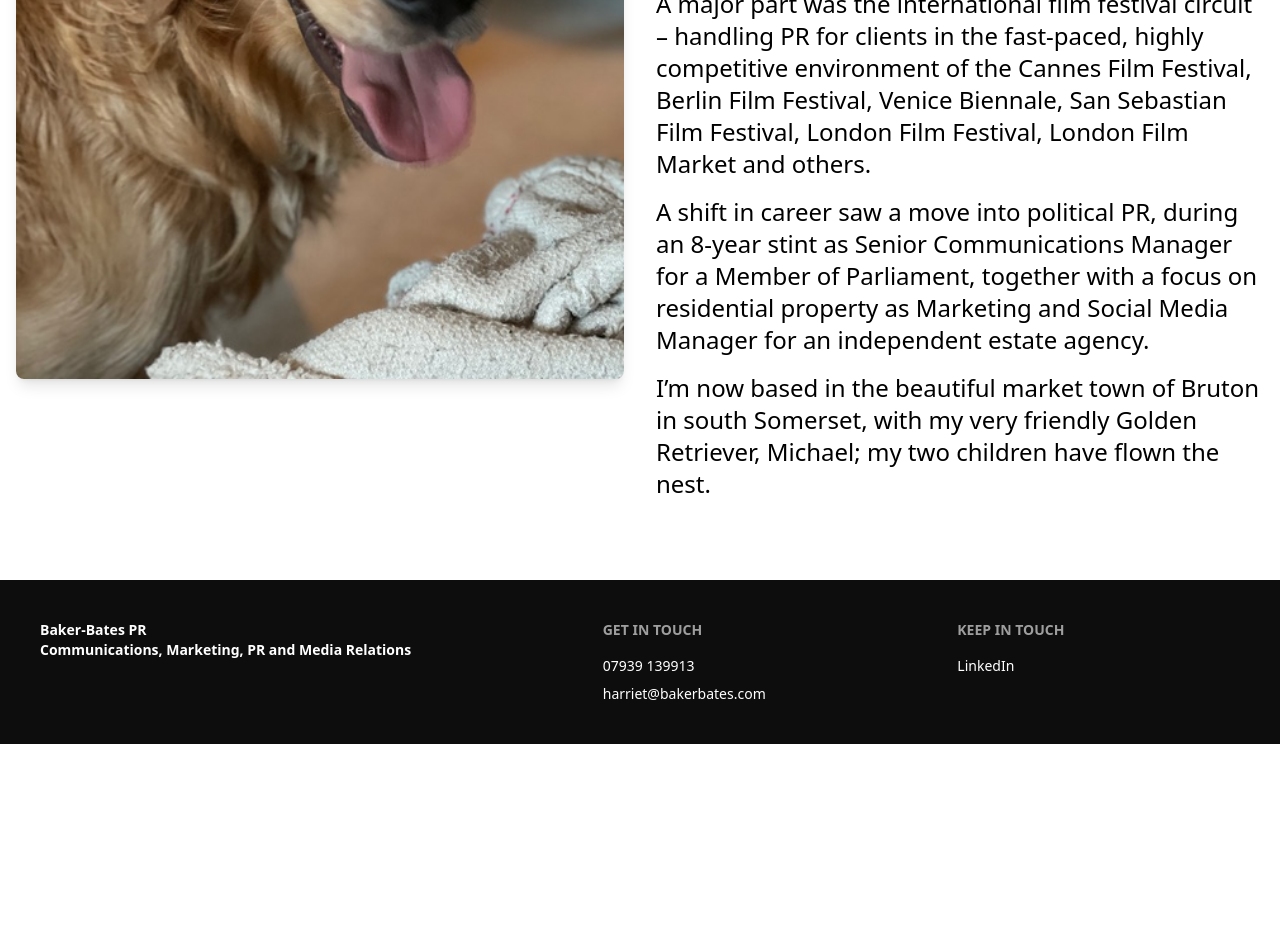
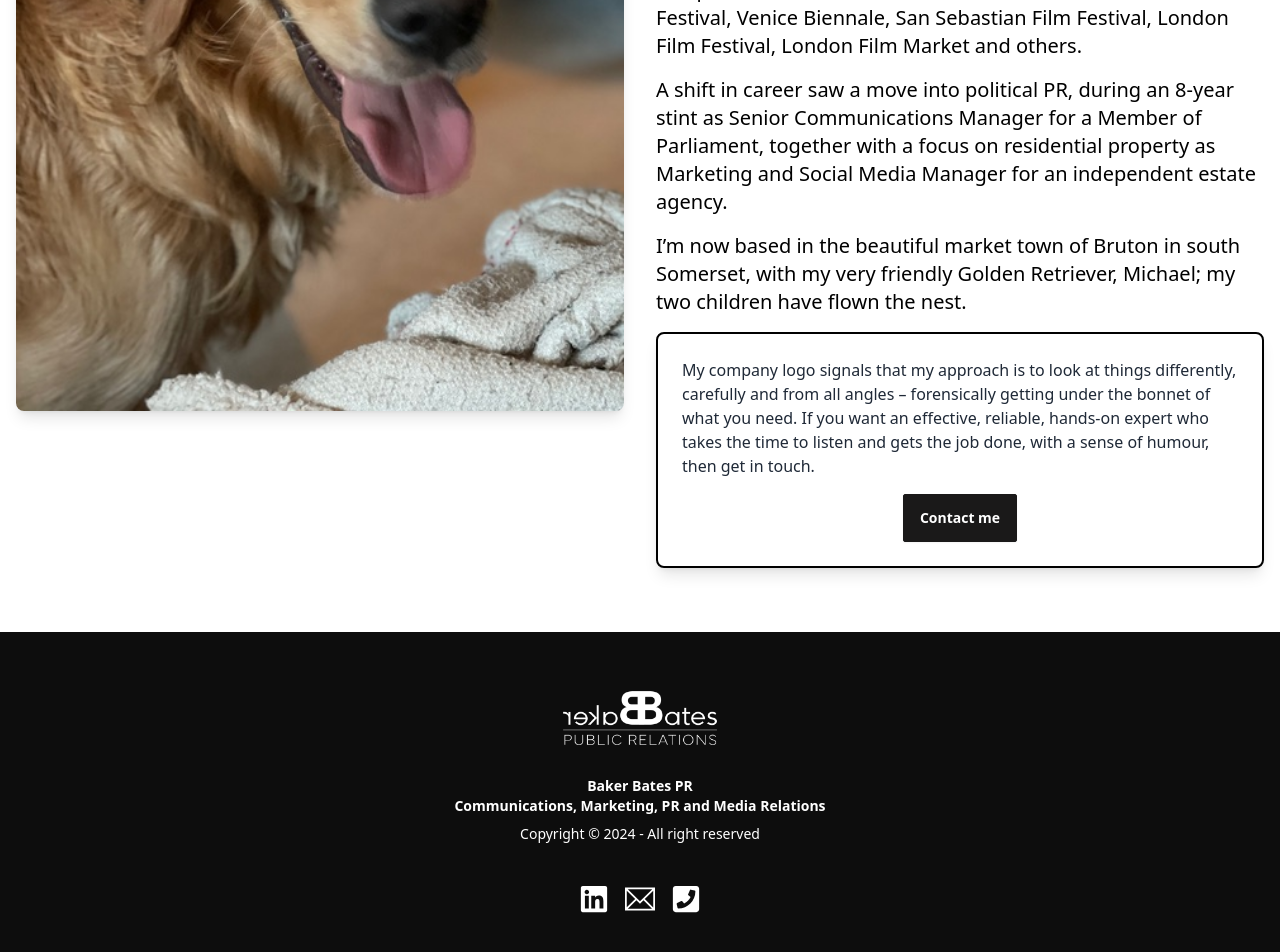
Before and after one commit to SebastianStankiewicz/PRPortfolio, a React (Vite) app: page /about in a window 1280 px wide. Shown: the part 528-1480 px from the top of the page. Before the commit the page ends 1272 px from the top, so only its background shows below. Built offline with nearby package versions, Linux system fonts and the light colour scheme.

Commit message:
Added logo. Changed some icons and cleaned up descriptions of services.

```diff
--- a/src/components/Footer.jsx
+++ b/src/components/Footer.jsx
@@ -2,26 +2,43 @@ import React from 'react'
 
 //Eg all contact links
 
+import bakerBatesLogo from "../companyLogos/bakerBatesLogo.png"
+import { FaLinkedin } from "react-icons/fa";
+import { TfiEmail } from "react-icons/tfi";
+import { FaPhoneSquare } from "react-icons/fa";
 const Footer = () => {
   return (
     <>
 
-<footer className="footer bg-primary text-primary-content p-10">
+<footer className="footer footer-center bg-primary text-primary-content p-10">
   <aside>
+  <img src={bakerBatesLogo} alt="Baker bates" className="h-24 object-contain invert" />
     <p className="font-bold">
-      Baker-Bates PR
+      Baker Bates PR
       <br />
       Communications, Marketing, PR and Media Relations
     </p>
+    <p>Copyright © {new Date().getFullYear()} - All right reserved</p>
   </aside>
   <nav>
-    <h6 className="footer-title">Get in touch</h6>
-    <a className="">07939 139913</a>
-    <a className="link link-hover" href="mailto:harriet@bakerbates.com">harriet@bakerbates.com</a>
-  </nav>
-  <nav>
-    <h6 className="footer-title">Keep in touch</h6>
-    <a className="link link-hover" href='https://www.linkedin.com/in/harrietbakerbates-'>LinkedIn</a>
+    <div className="grid grid-flow-col gap-4">
+      <a href='https://www.linkedin.com/in/harrietbakerbates-'>
+        <div className='text-3xl'>
+        <FaLinkedin />
+        </div>
+
+      </a>
+      <a href="mailto:harriet@bakerbates.com" >
+      <div className='text-3xl'>
+        <TfiEmail />
+        </div>
+      </a>
+      <a href="tel:+447939 139913">
+      <div className='text-3xl'>
+        <FaPhoneSquare />
+        </div>
+      </a>
+    </div>
   </nav>
 </footer>
 
--- a/src/components/pageFiller/GetInTouch.jsx
+++ b/src/components/pageFiller/GetInTouch.jsx
@@ -14,7 +14,7 @@ const GetInTouch = () => {
           If you’re seeking to amplify your voice, forge strategic partnerships
           and unleash your creativity, look no further.
         </p>
-        <div className="flex  justify-center gap-10">
+        <div className="flex justify-center gap-10">
           <Link className="btn btn-active btn-block" to={`contact`}>
             Contact me
           </Link>
--- a/src/routes/About.jsx
+++ b/src/routes/About.jsx
@@ -3,6 +3,8 @@ import React from "react";
 import dog from "../graphics/dog.jpeg";
 
 import Footer from "../components/Footer";
+
+import { Link } from "react-router-dom";
 
 const About = () => {
   return (
@@ -16,7 +18,7 @@ const About = () => {
         {/* Right side: About Me */}
         <div className="w-full lg:w-1/2 p-4 space-y-4 ">
           <h1 className="text-3xl font-bold mb-4">About Me</h1>
-          <div className="text-2xl">
+          <div className="text-xl">
             <p className="mb-4">
               After graduating, I started my career as Publicity Assistant for
               an independent film distributor in London. Relocating to Los
@@ -50,8 +52,26 @@ const About = () => {
               children have flown the nest.
             </p>
           </div>
+
+          <div className="border-2 border-black rounded-lg p-6 bg-white shadow-lg">
+            <p className="mb-4 text-gray-800 text-md">
+              My company logo signals that my approach is to look at things
+              differently, carefully and from all angles – forensically getting
+              under the bonnet of what you need. If you want an effective,
+              reliable, hands-on expert who takes the time to listen and gets
+              the job done, with a sense of humour, then get in touch.
+            </p>
+            <div className="flex justify-center gap-10">
+              <div>
+                <Link className="btn btn-secondary" to={`../contact`}>
+                  Contact me
+                </Link>
+              </div>
+            </div>
+          </div>
         </div>
       </div>
+
       <footer className="mt-12">
         <Footer />
       </footer>
--- a/src/routes/Contact.jsx
+++ b/src/routes/Contact.jsx
@@ -1,6 +1,10 @@
 import React from "react";
 import Footer from "../components/Footer";
 import ContactForm from "../components/ContactForm";
+import { FaLinkedin } from "react-icons/fa";
+import { TfiEmail } from "react-icons/tfi";
+import { FaPhoneSquare } from "react-icons/fa";
+
 
 const Contact = () => {
   return (
@@ -26,15 +30,21 @@ const Contact = () => {
           <div className="mt-4">
             <ul className="space-y-4 text-center text-gray-700">
               <li className="flex justify-center items-center space-x-2">
-                <span className="font-medium">📞 Phone number:</span>
+              <div className='text-3xl'>
+        <FaPhoneSquare />
+        </div>
                 <span>07939 139913</span>
               </li>
               <li className="flex justify-center items-center space-x-2">
-                <span className="font-medium">✉️ Email:</span>
+              <div className='text-3xl'>
+        <TfiEmail />
+        </div>
                 <span>harriet@bakerbates.com</span>
               </li>
               <li className="flex justify-center items-center space-x-2">
-                <span className="font-medium">🔗 LinkedIn:</span>
+              <div className='text-3xl'>
+        <FaLinkedin />
+        </div>
                 <span>
                   <a
                     href="https://www.linkedin.com/in/your-profile"
--- a/src/routes/Services.jsx
+++ b/src/routes/Services.jsx
@@ -36,7 +36,7 @@ const Services = () => {
             <ServiceCard
               title={"Press & Publicity"}
               description={
-                "Journalists are very busy people, often with short attention spans. Your news or announcement must capture their attention in the first couple of seconds; it has to be instantly readable, grammatically accurate and – most importantly – engaging. If not, the press release goes into the bin. I’ve been writing press releases for decades and I know how to package information in a way which rapidly spikes media interest. They are looking for a carefully-crafted, unique story which will appeal to their audience / readership."
+                "Journalists are busy people with short attention spans. Your announcement needs instantly to capture their attention, be engaging, readable and grammatically correct or it’s heading for the bin. I’ve been writing press releases for decades and know how to package information in a way which spikes media interest – what they’re looking for is a carefully-crafted, unique story which will appeal to their audience/readership."
               }
             />
 
@@ -50,7 +50,7 @@ const Services = () => {
             <ServiceCard
               title={"Media Management"}
               description={
-                "It’s not enough just to fling out a press release and hope for the best. Are you targeting the right journalists? Are you giving them what they need? Journalists have questions, need background information, images, interview  opportunities and citations to make their job easier. They need to know they can get those critical last-minute details when they’re on a tight deadline. Having a close professional relationship with a PR gives them confidence that they’ll get all the help they need, speedily, when they want it. And consequently, that gets you the valuable exposure you need."
+                "It’s not enough just to fling out a press release. Are you targeting the right journalists? Giving them what they need? Journalists have questions, need background information, images, interview opportunities and citations to make their job easier. On a tight deadline, they need those critical details fast. Having a trusted connection with a PR gives them confidence that they’ll get everything they need, speedily."
               }
             />
 
@@ -64,7 +64,7 @@ const Services = () => {
             <ServiceCard
               title={"Government Relations"}
               description={
-                "Whatever your industry, connecting with government can only help broaden your contacts, connections with stakeholders, increase your visibility and help you make your mark. There are more than 300 All Party Parliamentary Groups in Parliament, focusing on a huge range of industries, topics, issues, nations and more. APPGs hold regular cross-party meetings, networking events and informal debates and discussion, bringing together parliamentarians and stakeholders. Are you involved? If not, let me introduce you."
+                "Whatever your industry, connecting with government helps build your contacts and increases your visibility. There are more than 300 All Party Parliamentary Groups, focussing on a wide range of industries, topics, issues, countries and more. APPGs hold regular cross-party meetings, networking events, debates and discussion, bringing together parliamentarians with the private and public sector. Are you involved? If not, let me introduce you."
               }
             />
           </div>
@@ -76,11 +76,7 @@ const Services = () => {
                   Speaker Coaching & Storytelling Training
                 </h2>
                 <p>
-                  Got a big speech coming up and need to perfect your public
-                  speaking and presentation skills? Contact virtuoso speech and
-                  storytelling coach Peter Botting, a world-leading public
-                  speaking practitioner with more than three decades’
-                  experience.{" "}
+                Speeches, podcasts and panels are great PR opportunities, but you have to get it right. Do you want to boost your public speaking and presentation skills? Upgrade with storytelling and speaker coach Peter Botting, a six-time TEDMED Speaker Coach.{" "}
                 </p>
                 <div className="card-actions">
                   <a
--- a/src/routes/root.jsx
+++ b/src/routes/root.jsx
@@ -1,5 +1,7 @@
 import React from "react";
 import { Outlet, Link } from "react-router-dom";
+
+import bakerBatesLogo from "../companyLogos/bakerBatesLogo.png"
 
 const root = () => {
   return (
@@ -31,7 +33,10 @@ const root = () => {
               </label>
             </div>
             <div className="mx-2 flex-1 px-2 font-bold text-3xl bg-gradient-to-r from-gray-800 via-slate-700 to-gray-900 bg-clip-text text-transparent">
-            <Link to={`/`}>Baker-Bates PR</Link>
+            <Link to={`/`}>            <div className="flex justify-center items-center">
+        <img src={bakerBatesLogo} alt="Optimum releasing" className="h-24 object-contain" />
+      </div></Link>
+
               </div>
             <div className="hidden flex-none lg:block">
               <ul className="menu menu-horizontal text-2xl">
```
Also changed, not shown: src/companyLogos/bakerBatesLogo.png (added).
